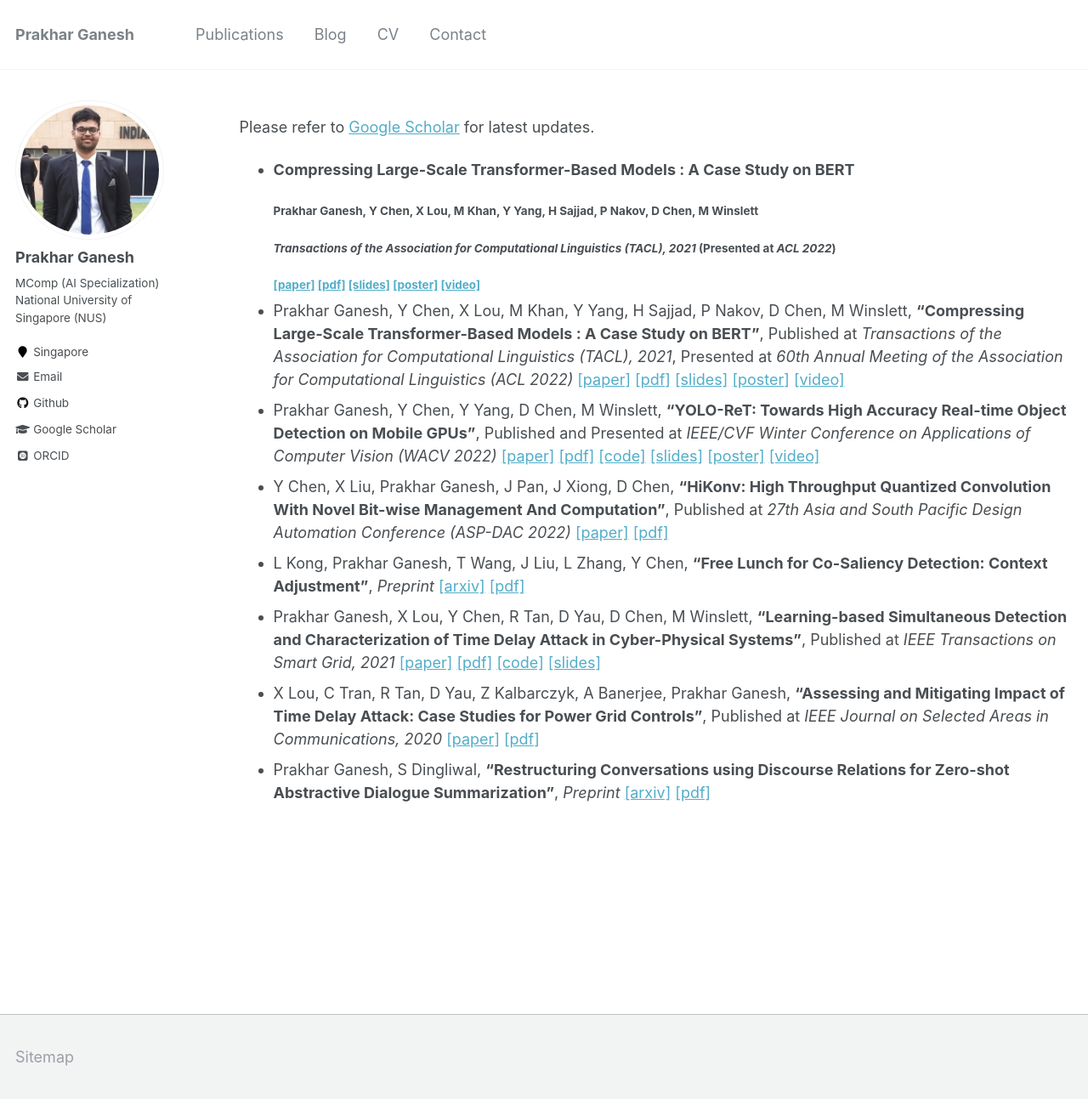
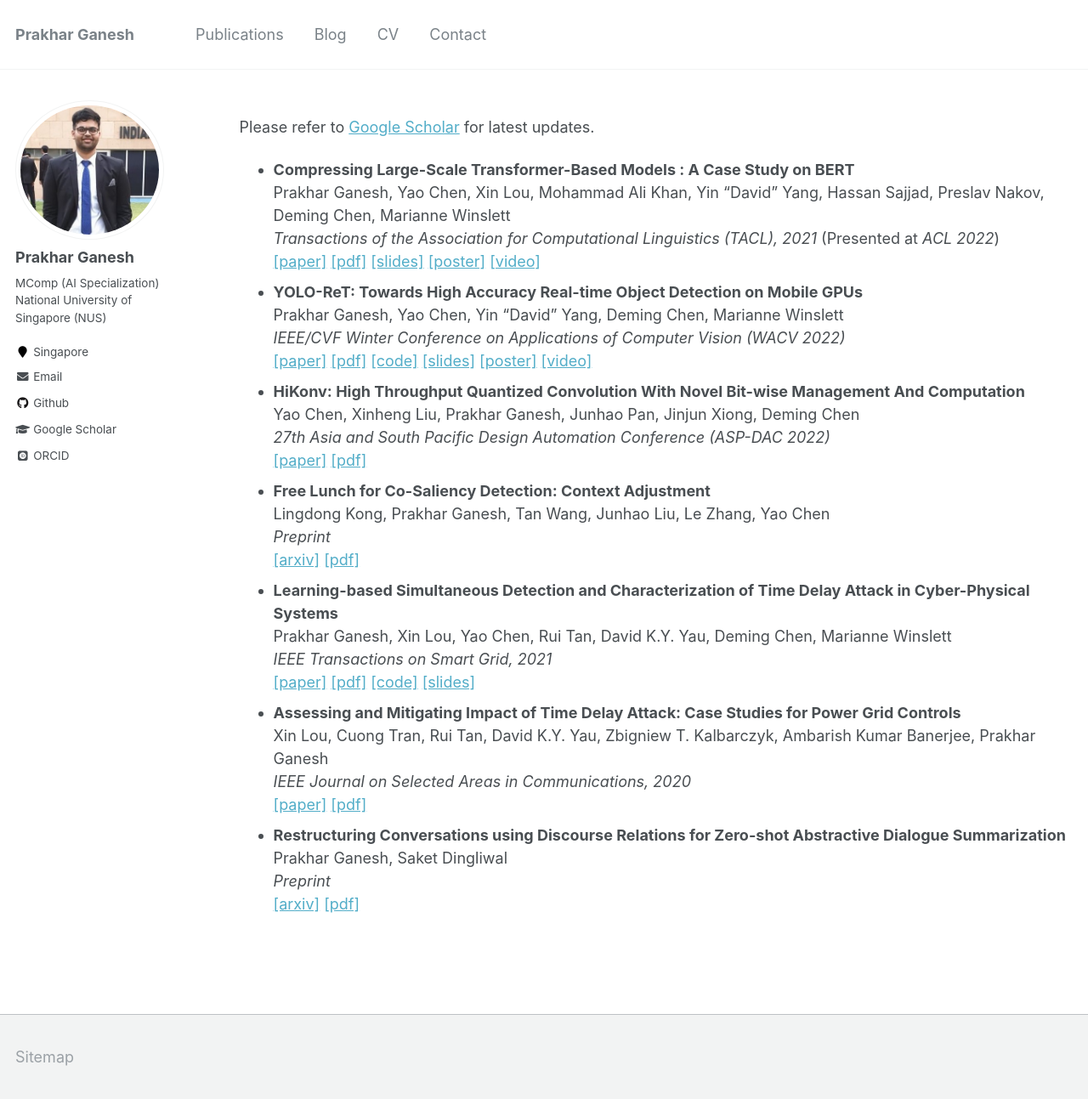
Before and after one commit to prakharg24/prakharg24.github.io, a Jekyll site: the page built from _pages/publications.md, in a window 1280 px wide and 1293 px high. Shown: the whole window at 85% size. Built offline with Jekyll 4.4.1, drawn with Linux system fonts in a browser that asks for light colours; some web fonts are replaced.

Commit message:
pub update

```diff
--- a/_pages/publications.md
+++ b/_pages/publications.md
@@ -8,21 +8,30 @@ author_profile: true
 Please refer to [Google Scholar](https://scholar.google.co.in/citations?user=Xd5QJoEAAAAJ&hl=en&oi=ao){:target="_blank"} for latest updates.
 
 * **Compressing Large-Scale Transformer-Based Models : A Case Study on BERT**
-##### Prakhar Ganesh, Y Chen, X Lou, M Khan, Y Yang, H Sajjad, P Nakov, D Chen, M Winslett
-##### _Transactions of the Association for Computational Linguistics (TACL), 2021_ (Presented at _ACL 2022_)
-##### [\[paper\]](https://direct.mit.edu/tacl/article/doi/10.1162/tacl_a_00413/107387/Compressing-Large-Scale-Transformer-Based-Models-A){:target="_blank"} [\[pdf\]](http://prakharg24.github.io/files/bert_compression.pdf){:target="_blank"} [\[slides\]](http://prakharg24.github.io/files/bert_compression_slides.pdf){:target="_blank"} [\[poster\]](http://prakharg24.github.io/files/bert_compression_poster.pdf){:target="_blank"} [\[video\]](https://drive.google.com/file/d/1FnrSMjpxDjSQZ85EQQZ4Cpqw33mi-riA/view?usp=sharing){:target="_blank"}
-
-* Prakhar Ganesh, Y Chen, X Lou, M Khan, Y Yang, H Sajjad, P Nakov, D Chen, M Winslett, **"Compressing Large-Scale Transformer-Based Models : A Case Study on BERT"**, Published at _Transactions of the Association for Computational Linguistics (TACL), 2021_, Presented at _60th Annual Meeting of the Association for Computational Linguistics (ACL 2022)_
-  [\[paper\]](https://direct.mit.edu/tacl/article/doi/10.1162/tacl_a_00413/107387/Compressing-Large-Scale-Transformer-Based-Models-A){:target="_blank"} [\[pdf\]](http://prakharg24.github.io/files/bert_compression.pdf){:target="_blank"} [\[slides\]](http://prakharg24.github.io/files/bert_compression_slides.pdf){:target="_blank"} [\[poster\]](http://prakharg24.github.io/files/bert_compression_poster.pdf){:target="_blank"} [\[video\]](https://drive.google.com/file/d/1FnrSMjpxDjSQZ85EQQZ4Cpqw33mi-riA/view?usp=sharing){:target="_blank"}
-* Prakhar Ganesh, Y Chen, Y Yang, D Chen, M Winslett, **"YOLO-ReT: Towards High Accuracy Real-time Object Detection on Mobile GPUs"**, Published and Presented at _IEEE/CVF Winter Conference on Applications of Computer Vision (WACV 2022)_
-  [\[paper\]](https://openaccess.thecvf.com/content/WACV2022/html/Ganesh_YOLO-ReT_Towards_High_Accuracy_Real-Time_Object_Detection_on_Edge_GPUs_WACV_2022_paper.html){:target="_blank"} [\[pdf\]](http://prakharg24.github.io/files/yolo_ret.pdf){:target="_blank"} [\[code\]](https://github.com/prakharg24/yoloret){:target="_blank"} [\[slides\]](http://prakharg24.github.io/files/yolo_ret_slides.pdf){:target="_blank"} [\[poster\]](http://prakharg24.github.io/files/yolo_ret_poster.pdf){:target="_blank"} [\[video\]](https://drive.google.com/file/d/18j-OdX7ChcvLbNW0jO-qGbODRqZmDiX9/view?usp=sharing){:target="_blank"}
-* Y Chen, X Liu, Prakhar Ganesh, J Pan, J Xiong, D Chen, **"HiKonv: High Throughput Quantized Convolution With Novel Bit-wise Management And Computation"**, Published at _27th Asia and South Pacific Design Automation Conference (ASP-DAC 2022)_
-  [\[paper\]](https://ieeexplore.ieee.org/abstract/document/9712553){:target="_blank"} [\[pdf\]](http://prakharg24.github.io/files/hikonv.pdf){:target="_blank"}
-* L Kong, Prakhar Ganesh, T Wang, J Liu, L Zhang, Y Chen, **"Free Lunch for Co-Saliency Detection: Context Adjustment"**, _Preprint_
-  [\[arxiv\]](https://arxiv.org/abs/2108.02093){:target="_blank"} [\[pdf\]](http://prakharg24.github.io/files/free_lunch.pdf){:target="_blank"}
-* Prakhar Ganesh, X Lou, Y Chen, R Tan, D Yau, D Chen, M Winslett, **"Learning-based Simultaneous Detection and Characterization of Time Delay Attack in Cyber-Physical Systems"**, Published at _IEEE Transactions on Smart Grid, 2021_
-  [\[paper\]](https://ieeexplore.ieee.org/abstract/document/9352977){:target="_blank"} [\[pdf\]](http://prakharg24.github.io/files/learning_cps.pdf){:target="_blank"} [\[code\]](https://github.com/prakharg24/tda){:target="_blank"} [\[slides\]](http://prakharg24.github.io/files/learning_cps_slides.pdf){:target="_blank"}
-* X Lou, C Tran, R Tan, D Yau, Z Kalbarczyk, A Banerjee, Prakhar Ganesh, **"Assessing and Mitigating Impact of Time Delay Attack: Case Studies for Power Grid Controls"**,  Published at _IEEE Journal on Selected Areas in Communications, 2020_
-  [\[paper\]](https://ieeexplore.ieee.org/abstract/document/8892729){:target="_blank"} [\[pdf\]](http://prakharg24.github.io/files/assessing_cps.pdf){:target="_blank"}
-* Prakhar Ganesh, S Dingliwal, **"Restructuring Conversations using Discourse Relations for Zero-shot Abstractive Dialogue Summarization"**, _Preprint_
-  [\[arxiv\]](https://arxiv.org/abs/1902.01615){:target="_blank"} [\[pdf\]](http://prakharg24.github.io/files/restructuring.pdf){:target="_blank"}
+Prakhar Ganesh, Yao Chen, Xin Lou, Mohammad Ali Khan, Yin "David" Yang, Hassan Sajjad, Preslav Nakov, Deming Chen, Marianne Winslett
+_Transactions of the Association for Computational Linguistics (TACL), 2021_ (Presented at _ACL 2022_)
+[\[paper\]](https://direct.mit.edu/tacl/article/doi/10.1162/tacl_a_00413/107387/Compressing-Large-Scale-Transformer-Based-Models-A){:target="_blank"} [\[pdf\]](http://prakharg24.github.io/files/bert_compression.pdf){:target="_blank"} [\[slides\]](http://prakharg24.github.io/files/bert_compression_slides.pdf){:target="_blank"} [\[poster\]](http://prakharg24.github.io/files/bert_compression_poster.pdf){:target="_blank"} [\[video\]](https://drive.google.com/file/d/1FnrSMjpxDjSQZ85EQQZ4Cpqw33mi-riA/view?usp=sharing){:target="_blank"}
+* **YOLO-ReT: Towards High Accuracy Real-time Object Detection on Mobile GPUs**
+Prakhar Ganesh, Yao Chen, Yin "David" Yang, Deming Chen, Marianne Winslett
+_IEEE/CVF Winter Conference on Applications of Computer Vision (WACV 2022)_
+[\[paper\]](https://openaccess.thecvf.com/content/WACV2022/html/Ganesh_YOLO-ReT_Towards_High_Accuracy_Real-Time_Object_Detection_on_Edge_GPUs_WACV_2022_paper.html){:target="_blank"} [\[pdf\]](http://prakharg24.github.io/files/yolo_ret.pdf){:target="_blank"} [\[code\]](https://github.com/prakharg24/yoloret){:target="_blank"} [\[slides\]](http://prakharg24.github.io/files/yolo_ret_slides.pdf){:target="_blank"} [\[poster\]](http://prakharg24.github.io/files/yolo_ret_poster.pdf){:target="_blank"} [\[video\]](https://drive.google.com/file/d/18j-OdX7ChcvLbNW0jO-qGbODRqZmDiX9/view?usp=sharing){:target="_blank"}
+* **HiKonv: High Throughput Quantized Convolution With Novel Bit-wise Management And Computation**
+Yao Chen, Xinheng Liu, Prakhar Ganesh, Junhao Pan, Jinjun Xiong, Deming Chen
+_27th Asia and South Pacific Design Automation Conference (ASP-DAC 2022)_
+[\[paper\]](https://ieeexplore.ieee.org/abstract/document/9712553){:target="_blank"} [\[pdf\]](http://prakharg24.github.io/files/hikonv.pdf){:target="_blank"}
+* **Free Lunch for Co-Saliency Detection: Context Adjustment**
+Lingdong Kong, Prakhar Ganesh, Tan Wang, Junhao Liu, Le Zhang, Yao Chen
+_Preprint_
+[\[arxiv\]](https://arxiv.org/abs/2108.02093){:target="_blank"} [\[pdf\]](http://prakharg24.github.io/files/free_lunch.pdf){:target="_blank"}
+* **Learning-based Simultaneous Detection and Characterization of Time Delay Attack in Cyber-Physical Systems**
+Prakhar Ganesh, Xin Lou, Yao Chen, Rui Tan, David K.Y. Yau, Deming Chen, Marianne Winslett
+_IEEE Transactions on Smart Grid, 2021_
+[\[paper\]](https://ieeexplore.ieee.org/abstract/document/9352977){:target="_blank"} [\[pdf\]](http://prakharg24.github.io/files/learning_cps.pdf){:target="_blank"} [\[code\]](https://github.com/prakharg24/tda){:target="_blank"} [\[slides\]](http://prakharg24.github.io/files/learning_cps_slides.pdf){:target="_blank"}
+* **Assessing and Mitigating Impact of Time Delay Attack: Case Studies for Power Grid Controls**
+Xin Lou, Cuong Tran, Rui Tan, David K.Y. Yau, Zbigniew T. Kalbarczyk, Ambarish Kumar Banerjee, Prakhar Ganesh
+_IEEE Journal on Selected Areas in Communications, 2020_
+[\[paper\]](https://ieeexplore.ieee.org/abstract/document/8892729){:target="_blank"} [\[pdf\]](http://prakharg24.github.io/files/assessing_cps.pdf){:target="_blank"}
+* **Restructuring Conversations using Discourse Relations for Zero-shot Abstractive Dialogue Summarization**
+Prakhar Ganesh, Saket Dingliwal
+_Preprint_
+[\[arxiv\]](https://arxiv.org/abs/1902.01615){:target="_blank"} [\[pdf\]](http://prakharg24.github.io/files/restructuring.pdf){:target="_blank"}
```
